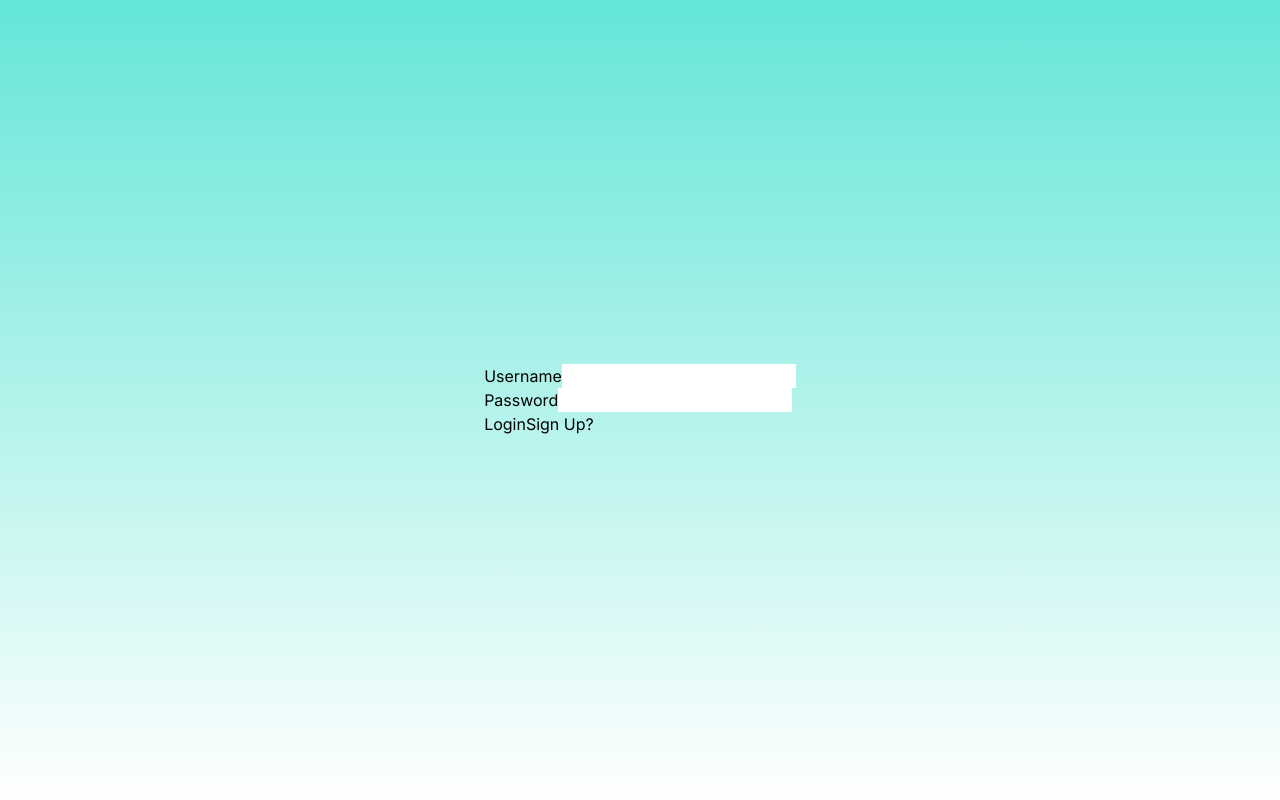
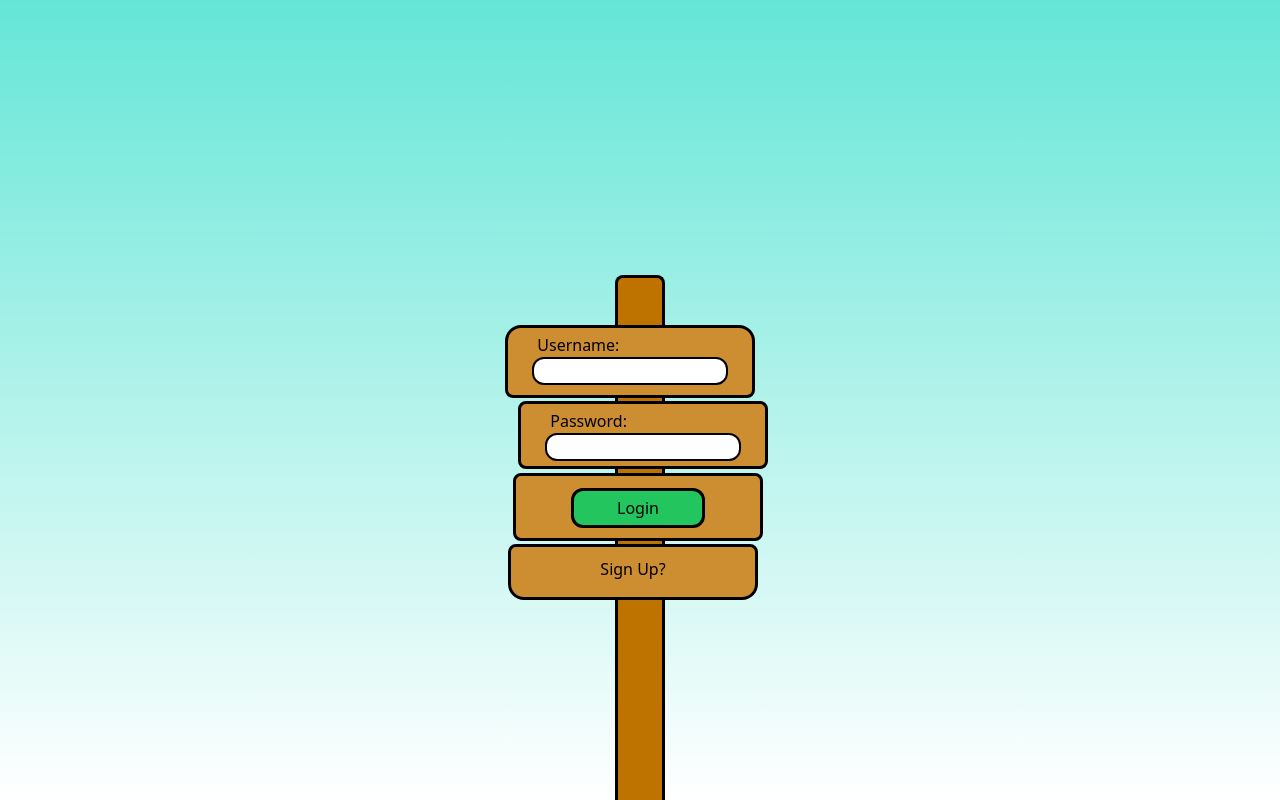
Before and after one commit to JackHarrison225/ProjectApp, a Next.js app in the folder projectappfront/: page / in a window 1280 px wide. Built offline with nearby package versions, Linux system fonts and the light colour scheme.

Commit message:
Sign in and up funtional and designed

```diff
--- a/projectappfront/app/componants/SignIn.js
+++ b/projectappfront/app/componants/SignIn.js
@@ -3,60 +3,75 @@
 import { useState, useEffect } from "react";
 
 const SignIn = ({setAuthProcess, submitHandler}) => {
+     const [userObject, setuserObject] = useState({Username:"", Password:""})
      const handleLogin = async (e) => {
-          e.preventDefault();
+          e.preventDefault()
 
      try {
           console.log("Signing in user")
-          await submitHandler(e);
+          await submitHandler(userObject);
 
           } catch (error) {
                console.error(error);
-               alert("Wrong username or password.")
                console.error("Failure signing in user");
           }
      };
 
+     const handleInputChange = (event) => {
+          setuserObject({
+          ...userObject,
+          [event.target.name]: event.target.value
+          })
+     }
      const handleSignUp = () => {
           setAuthProcess(true);
           console.log("Sign Up");
      };
 
      return (
-          <div className="">
+          <div className="w-screen h-screen rounded-2xl flex flex-col-reverse items-center">
+               <div className="w-[50px] bg-[#be7301] mx-[100px] h-[200px] border-x-[#000000] border-x-[3px] gap-[10px] z-0"></div>
                <form
                     onSubmit={handleLogin}
-                    className=""
-               >
-               <div className="">
-                    {/* Username */}
-                    <div className="">
-                    <label for="username" className="">Username</label>
-                    <input
-                    type="text"
-                    name="username"
-                    className=""
-                    />
+                    className="flex h-[275px] w-[250px] flex-col items-center"
+                    >
+
+                         <div className="flex w-full flex-col h-[75px] ml-[-10px] mr-[10px] border-[3px] border-black rounded-b-lg bg-[#cc8e31] rounded-t-2xl pt-[5px] pb-[5px] border-3px">
+                              <label for="username" className="mx-[12%]">Username:</label>
+                              <input
+                              type="text"
+                              name="Username"
+                              value = {userObject.Username}
+                              onChange={handleInputChange}
+                              className="mx-[10%] border-[2px] border-black rounded-xl mb-[5px] text-center" />
+                         </div>
+                    <div className="h-[10px] bg-[#be7301] w-[50px] border-x-[3px] border-black">
                     </div>
                     {/* Passwords */}
-                    <div className="">
-                    <label for="password" className="">Password</label>
-                    <input
-                    type="password"
-                    name="password"
-                    className=""
-                    />
+
+                    <div className="flex flex-col pt-[5px] w-full h-[75px] bg-[#cc8e31] ml-[5px] border-[3px] border-black mr-[-1px] rounded-lg">
+                         <label for="password" className="mx-[12%]">Password:</label>
+                         <input
+                         type="password"
+                         name="Password"
+                         value = {userObject.Password}
+                         onChange={handleInputChange}
+                         className="mx-[10%] border-[2px] border-black rounded-xl mb-[5px] text-center"
+                         />
                     </div>
-
+                    <div className="h-[10px] bg-[#be7301] w-[50px] border-x-[3px] border-black"></div>
                     {/* Authorisation */}
-                    <div className="">
-                    <button className="">
-                    Login
-                    </button>
-                    <a className="" onClick={handleSignUp}>Sign Up?</a>
+                    <div className="flex pt-[5px] flex-col w-full h-[75px] bg-[#cc8e31] ml-[-2px] mr-[2px] border-[3px] p-[5px] rounded-lg border-black">
+                         <button type="submit" className="h-[40px] bg-green-500 mx-[50px] rounded-xl border-black border-[3px] mb-[5px] mt-[7px]">
+                         Login
+                         </button>
                     </div>
-               </div>
+                    <div className="h-[10px] bg-[#be7301] w-[50px] border-x-[3px] border-black"></div>
+                    <div className="ml-[-7px] mr-[7px] flex flex-col pt-[5px] w-full h-[75px] bg-[#cc8e31] rounded-t-lg rounded-b-2xl border-black border-[3px] items-center text-center">
+                         <a className="h-[40px] text-center mt-[5px]" onClick={handleSignUp}>Sign Up?</a>
+                    </div>
                </form>
+               <div className="w-[50px] bg-[#be7301] mx-[100px] h-[50px] rounded-t-lg border-[#000000] border-t-[3px] border-x-[3px]" />
           </div>
      );
 };
--- a/projectappfront/app/componants/SignUp.js
+++ b/projectappfront/app/componants/SignUp.js
@@ -63,61 +63,62 @@ const SignUp = ({submitHandler, setAuthProcess, client}) => {
 
      const handleLogin = () => {
           setAuthProcess(false);
-     console.log("Sign Up");
+          console.log("Sign In");
      };
 
 
      return (
-          <div className="">
+          <div className="w-screen h-screen rounded-2xl flex flex-col-reverse items-center">
+               <div className="w-[50px] bg-[#be7301] mx-[100px] h-[200px] border-x-[#000000] border-x-[3px] gap-[10px] z-0"></div>
                <form
                     onSubmit={handleSignUp}
-                    className=""
+                    className="flex h-[275px] w-[250px] flex-col items-center"
                     >
-                    <div className="">
-                         {/* Username */}
-                         <div className="">
-                              <label id="username">Username</label>
+
+                         <div className="flex w-full flex-col h-[75px] ml-[-10px] mr-[10px] border-[3px] border-black rounded-b-lg bg-[#cc8e31] rounded-t-2xl pt-[5px] pb-[5px] border-3px">
+                              <label for="Username" className="mx-[12%]">Username:</label>
                               <input
                               type="text"
                               name="Username"
                               onChange={handleInputChange}
                               value={userObject.Username}
-                                   className=""
-                              />
+                              className="mx-[10%] border-[2px] border-black rounded-xl mb-[5px] text-center" />
+                         </div>
+                    <div className="h-[10px] bg-[#be7301] w-[50px] border-x-[3px] border-black">
                     </div>
                     {/* Passwords */}
-                         <div className="">
-                              <label for="password">Password</label>
+
+                    <div className="flex flex-col pt-[5px] pb-[5px] w-full h-[75px] bg-[#cc8e31] ml-[5px] border-[3px] border-black mr-[-1px] rounded-lg">
+                         <label for="Password" className="mx-[12%]">Password:</label>
                          <input
                          type="password"
                          name="Password"
                          onChange={handleInputChange}
                          value={userObject.Password}
-                                   className=""
+                         className="mx-[10%] border-[2px] border-black rounded-xl text-center"
                          />
                     </div>
-
-                         {/* Confirm Password */}
-                         <div className="">
-                              <label for="password">Confirm Password</label>
+                    <div className="h-[10px] bg-[#be7301] w-[50px] border-x-[3px] border-black"></div>
+                    {/* Authorisation */}
+                    <div className="flex pt-[5px] flex-col w-full h-[75px] bg-[#cc8e31] ml-[-2px] mr-[2px] border-[3px] p-[5px] rounded-lg border-black">
+                    <label for="Password2" className="mx-[12%]">Confirm Password:</label>
                          <input
                          type="password"
                          name="Password2"
                          onChange={handleInputChange}
                          value={userObject.Password2}
-                                   className=""
+                         className="mx-[10%] border-[2px] border-black rounded-xl text-center"
                          />
                     </div>
-
-                         {/* Authorisation */}
-                         <div className="">
-                              <button className="">
+                    <div className="h-[10px] bg-[#be7301] w-[50px] border-x-[3px] border-black"></div>
+                    <div className="ml-[-7px] mr-[7px] flex pt-[5px] w-full h-[75px] bg-[#cc8e31] rounded-t-lg rounded-b-2xl border-black border-[3px] items-center text-center">
+                         <button type="submit" className="h-[40px] bg-green-500 w-full mx-[10px] mb-[5px] rounded-xl border-black border-[3px] my-[2px]">
                          Sign Up
                          </button>
-                              <p className="" onClick={handleLogin}>Login?</p>
-                         </div>
+                         <a className="w-full text-center pt-[5px] h-[40px]" onClick={handleLogin}>Log In?</a>
                     </div>
                </form>
+               <div className="w-[50px] bg-[#be7301] mx-[100px] h-[50px] rounded-t-lg border-[#000000] border-t-[3px] border-x-[3px]" />
           </div>
      );};
 
--- a/projectappfront/app/componants/authbox.jsx
+++ b/projectappfront/app/componants/authbox.jsx
@@ -11,23 +11,27 @@ const AuthoriseUser = (props) => {
      useEffect(() => {
      }, [authProcess])
 
-     // - - Alfie Code - -
      const submitHandler = (e) => {
-          e.preventDefault();
+
           setDisabled(true);
-          props.client.login(e.target?.Username.value, e.target?.password.value).then((response) => {
-               setDisabled(false);
-               props.loggedIn(response.data.token)
+          console.log("Sent to api clinet")
+          console.log(e)
+          props.client.login(e.Username, e.Password).then((response) => {
+              setDisabled(false);
+              props.loggedIn(response.data.Token)
+              console.log(response.data.Token)
           }).catch(() => {
-          alert("Wrong Username or Password.\nTry again.")
-          setDisabled(false);
+            alert("Wrong Username or Password.\nTry again.")
+            setDisabled(false);
           })
-     }
+      }
+
      const submitHandlerSignUp = (UserObject) =>
      {
           console.log("THIS ONE")
           props.client.login(UserObject.Username, UserObject.Password).then((response) => {
           props.loggedIn(response.data.token)
+          console.log(response)
           }).catch(() => {
                console.log("THIS ONE HERE")
           })
--- a/projectappfront/app/componants/dashboard.jsx
+++ b/projectappfront/app/componants/dashboard.jsx
@@ -2,7 +2,7 @@ import React from 'react'
 
 const Dashboard = () => {
   return (
-    <div>Dash</div>
+    <div className="h-full">Dash</div>
   )
 }
 
--- a/projectappfront/app/page.js
+++ b/projectappfront/app/page.js
@@ -12,7 +12,6 @@ export default function Home() {
   );
 
   useEffect(() => {
-    console.log("Page Log out")
   }, [token]);
 
   useEffect(() => {
@@ -28,17 +27,17 @@ export default function Home() {
   };
 
   const logout = () => {
-    localStorage.removeItem("token");
+    localStorage.setItem("token", null);
     setToken(null);
   };
 
   return (
-    <>
+    <body className="h-full">
       {token ? (
         <Dashboard setToken={setToken} client={client}/>
       ) : (
         <AuthoriseUser loggedIn={(token) => login(token)} client={client} />
       )}
-    </>
+    </body>
   );
 }
--- a/projectappfront/package.json
+++ b/projectappfront/package.json
@@ -9,9 +9,10 @@
     "lint": "next lint"
   },
   "dependencies": {
+    "axios": "^1.6.7",
+    "next": "14.1.0",
     "react": "^18",
-    "react-dom": "^18",
-    "next": "14.1.0"
+    "react-dom": "^18"
   },
   "devDependencies": {
     "autoprefixer": "^10.0.1",
```
Also changed, not shown: 1 other file (tests, documents, lock files or other folders). Lines whose indentation alone changed are shown as unchanged.
